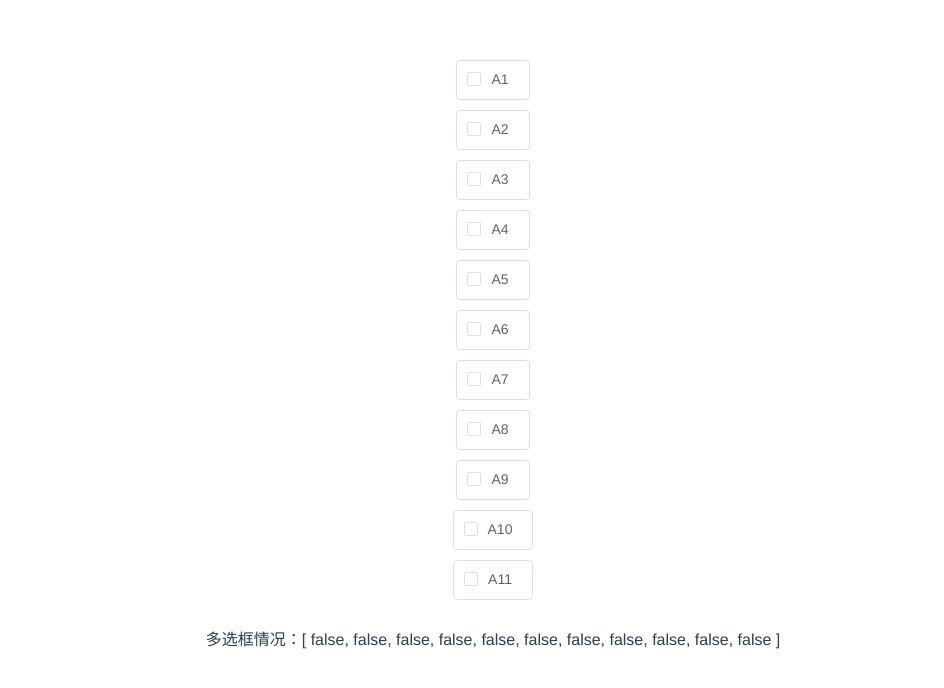
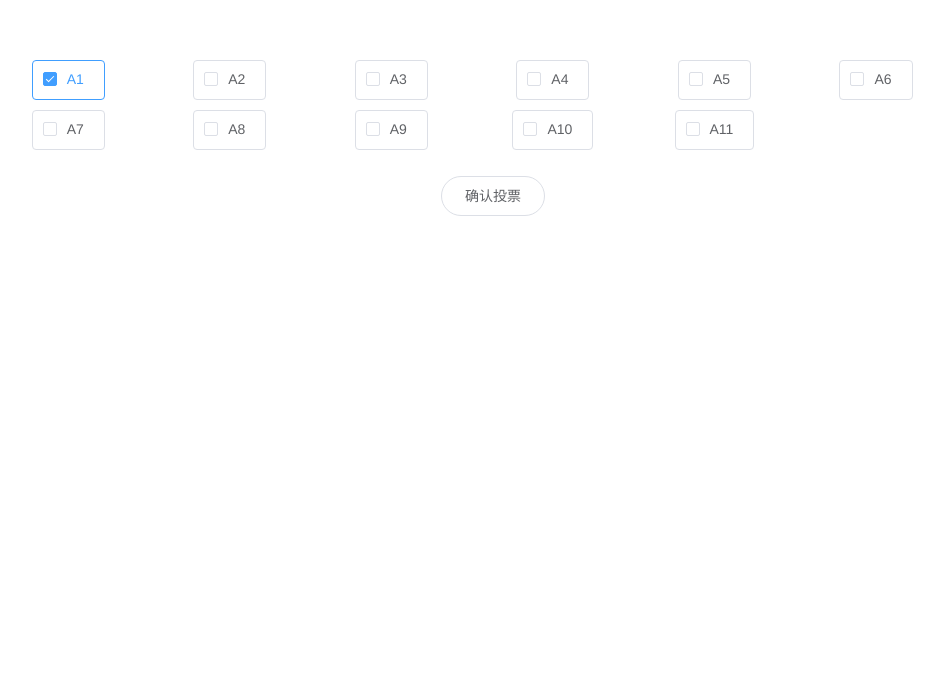
Before and after one commit to Stareven233/votti, a Vue app: page /vote in a window 1280 px wide. Shown: the top 688 px of the page, without its empty margins (147-1091 px from the left). Built offline with nearby package versions, Linux system fonts and the light colour scheme.

Commit message:
feat: realize vote function

```diff
--- a/src/components/loginBox.vue
+++ b/src/components/loginBox.vue
@@ -45,6 +45,7 @@ export default {
         // console.log(res)
         if(res.data === 'sb') {
           // 跳转到投票页面
+          localStorage.setItem('loginUser', this.form.uid)
           this.$router.push({ path: '/vote' })
         }
         else {
--- a/src/components/voteBox.vue
+++ b/src/components/voteBox.vue
@@ -6,44 +6,103 @@
       v-bind:key="item.id"
       class="groupItem"
       >
-          <el-checkbox v-model="checkboxGroup[idx]" :label="item.id" border></el-checkbox>
+        <el-checkbox v-model="groupList[idx].checked" :label="item.id" border></el-checkbox>
       </li>
     </ul>
 
-      <div>多选框情况：{{checkboxGroup}}</div>
+      <!-- <div>多选框情况：{{groupList}}</div> -->
+     <el-button round @click="onVote">确认投票</el-button>
   </div>
 </template>
 
 <script>
+// import qs from 'qs'
+
 export default {
   name: 'voteBox',
   props: {
-    groupList: Array
   },
 
   data () {
     return {
-      checkboxGroup: [false, false, false, false, false, false, false, false, false, false, false, ],
+      // checkboxGroup: [],
+      groupList: []
     };
   },
 
-  computed: {
-    // // 计算属性的 getter
-    // checkboxGroup: function() {
-    //   // `this` 指向 vm 实例
-    //   let checkboxGroup = []
-    //   for(let i=0; i<11; i++) {
-    //     checkboxGroup[i] = false
-    //   }
-    //   return checkboxGroup
-    // 不可修改
-    // }
+  mounted() {
+    for(let i=1; i<=11; i++) {
+      const group = {id: `A${i}`, checked: false}
+      this.groupList.push(group)
     }
+
+    // const uid = localStorage.getItem('loginUser')
+    // 发起请求获取uid所在组并勾选上
+    // this.$axios.post('/?', {
+    //   UID: uid,
+    // })
+    // .then(res => {
+    //   this.checkboxGroup[res.data] = true
+    // })
+    const uid = localStorage.getItem('loginUser')
+    this.groupList[uid%11].checked = true
+    // 先凑合着
+  },
+
+  methods: {
+    onVote() {
+      const uid = localStorage.getItem('loginUser')
+      this.$axios({
+        url: '/Vote',
+        method: 'post',
+        headers:{
+          'Content-type': 'application/json'
+        },
+        data: {
+          UID: uid,
+          GID: this.groupList.map(function(val, idx) {
+            if(val.checked) {
+              return idx+1
+            }
+            return null
+          })
+        },
+      })
+      .then(res => {
+        if(res.data === 'Success') {
+          alert('投票成功')
+        }
+        else {
+          alert('不可多次投票')
+        }
+      })
+    }
+  },
 }
 </script>
 
 <!-- Add "scoped" attribute to limit CSS to this component only -->
 <style scoped>
+
+.voteBox {
+  width: 80%;
+  margin: 0 auto;
+}
+.groupInfo {
+  display: flex;
+  flex-direction: row;
+  justify-content: flex-start;
+  /* flex-wrap: wrap; */
+  align-content: flex-start;
+  flex-flow: row wrap;
+}
+.groupInfo .groupItem {
+  flex: 0 0 14%;
+  /* flex-basis属性定义了在分配多余空间之前，项目占据的主轴空间（main size） */
+  align-items: center;
+  margin-bottom: 10px;
+}
+
 h3 {
   margin: 40px 0 0;
 }
@@ -58,14 +117,4 @@ li {
 a {
   color: #42b983;
 }
-
-.groupInfo {
-  display: flex;
-  flex-direction: column;
-}
-.groupInfo .groupItem {
-  justify-content: space-between;
-  align-items: center;
-  margin-bottom: 10px;
-}
 </style>
--- a/src/views/Vote.vue
+++ b/src/views/Vote.vue
@@ -1,6 +1,6 @@
 <template>
   <!-- 默认一进来就是登录界面 -->
-  <voteBox :groupList="groupList"></voteBox>
+  <voteBox></voteBox>
 </template>
 
 <script>
@@ -14,31 +14,8 @@ export default {
 
   data() {
     return {
-      groupList: [
-        {id: 'A1', num: 22},
-        {id: 'A2', num: 341},
-        {id: 'A3', num: 123},
-        {id: 'A4', num: 123},
-        {id: 'A5', num: 123},
-        {id: 'A6', num: 123},
-        {id: 'A7', num: 123},
-        {id: 'A8', num: 123},
-        {id: 'A9', num: 123},
-        {id: 'A10', num: 123},
-        {id: 'A11', num: 123},
-      ]
     };
   },
-
-  mount() {
-    const baseUrl = ''
-    this.$axios.post(baseUrl + '', {
-      param1: 'heihei'
-    })
-    .then(res => {
-      this.$set('groupList', res.groupList)
-    })
-  }
 }
 </script>
 
```
Lines whose indentation alone changed are shown as unchanged.
